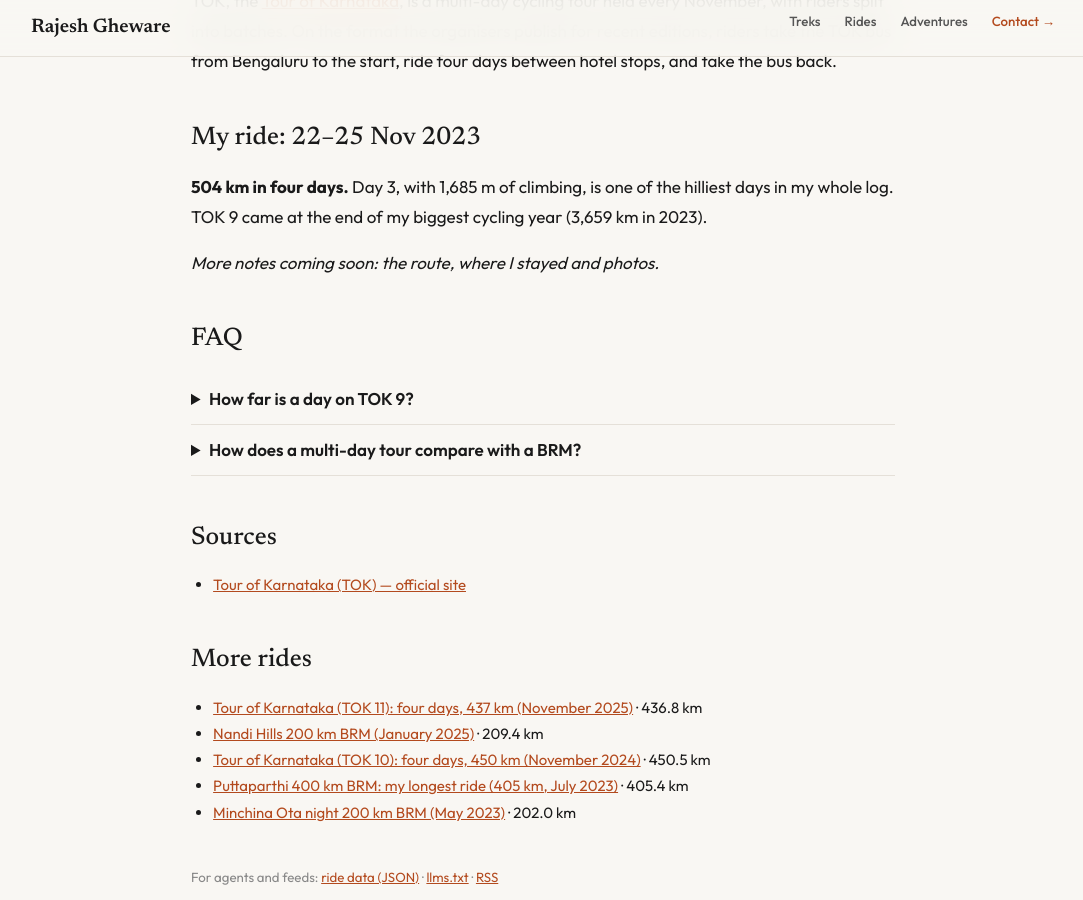
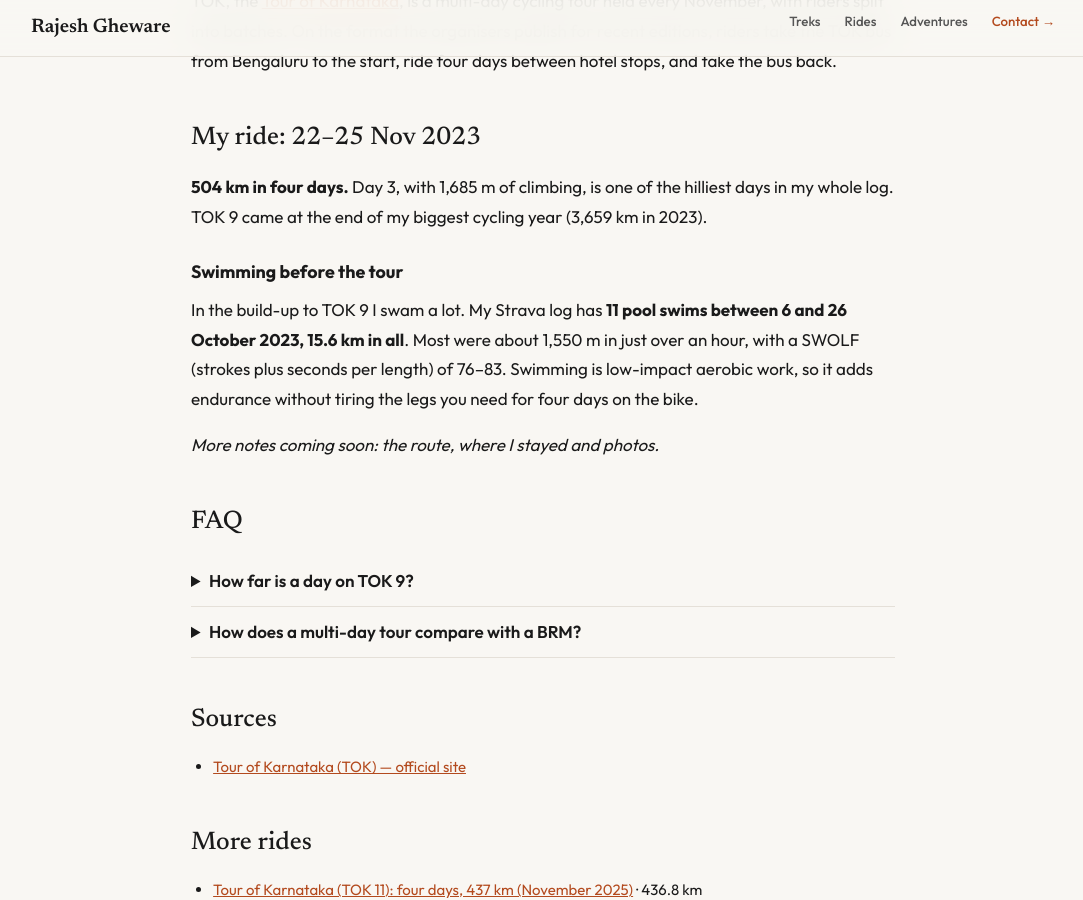
Before and after one commit to rajeshgheware/rajeshgheware.github.io, a Jekyll site: the page built from docs/_rides/tok-9.md, in a window 1280 px wide and 900 px high, scrolled down 1231 px. Shown: the whole window, without its empty margins (97-1180 px from the left). Built offline with Jekyll 4.4.1, drawn with Linux system fonts in a browser that asks for light colours.

Commit message:
rides(tok-9, tok-10): swimming before the tour, from Strava; fix indexnow.sh with several paths
- TOK 9: 11 pool swims, 6-26 Oct 2023, 15.6 km
- TOK 10: 7 pool swims, 2-24 Oct 2024, 8.6 km
- indexnow.sh built malformed URLs when given more than one path (HTTP 400); loop per path

Co-Authored-By: Claude Opus 5.5 <noreply@anthropic.com>
Claude-Session: https://claude.ai/code/session_016ZSG9DzvShe38o6YU5YnZH

```diff
--- a/docs/_rides/tok-9.md
+++ b/docs/_rides/tok-9.md
@@ -50,4 +50,10 @@ Bengaluru to the start, ride four days between hotel stops, and take the bus bac
 
 **504 km in four days.** Day 3, with 1,685 m of climbing, is one of the hilliest days in my whole log. TOK 9 came at the end of my biggest cycling year (3,659 km in 2023).
 
+### Swimming before the tour
+
+In the build-up to TOK 9 I swam a lot. My Strava log has **11 pool swims between 6 and 26 October 2023, 15.6 km in
+all**. Most were about 1,550 m in just over an hour, with a SWOLF (strokes plus seconds per length) of 76–83.
+Swimming is low-impact aerobic work, so it adds endurance without tiring the legs you need for four days on the bike.
+
 *More notes coming soon: the route, where I stayed and photos.*
```
Also changed, not shown: docs/_rides/tok-10.md (+6 -0 lines), 1 other file.
